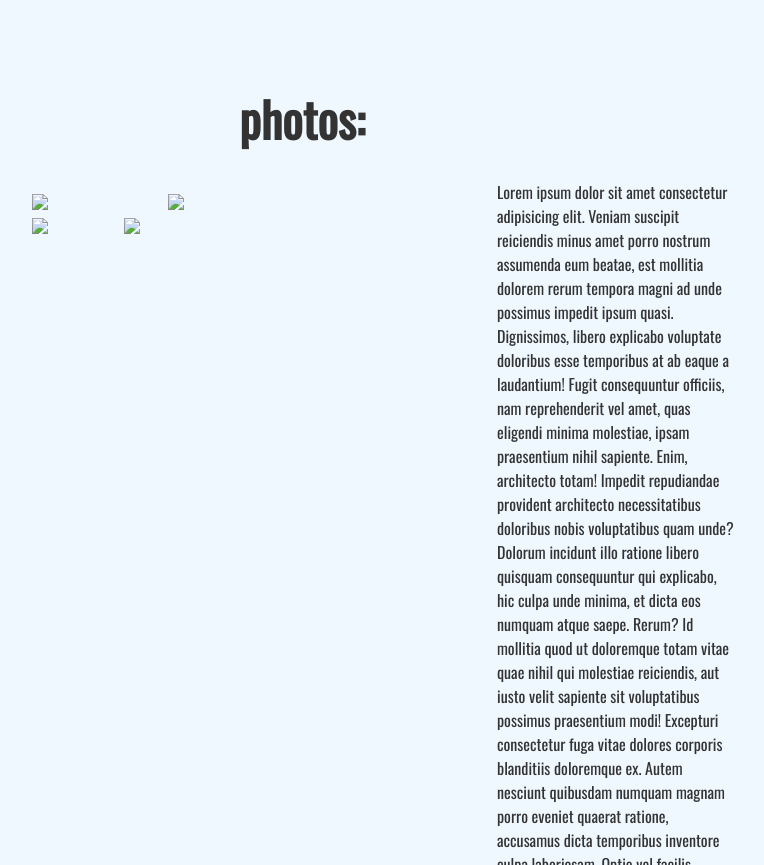
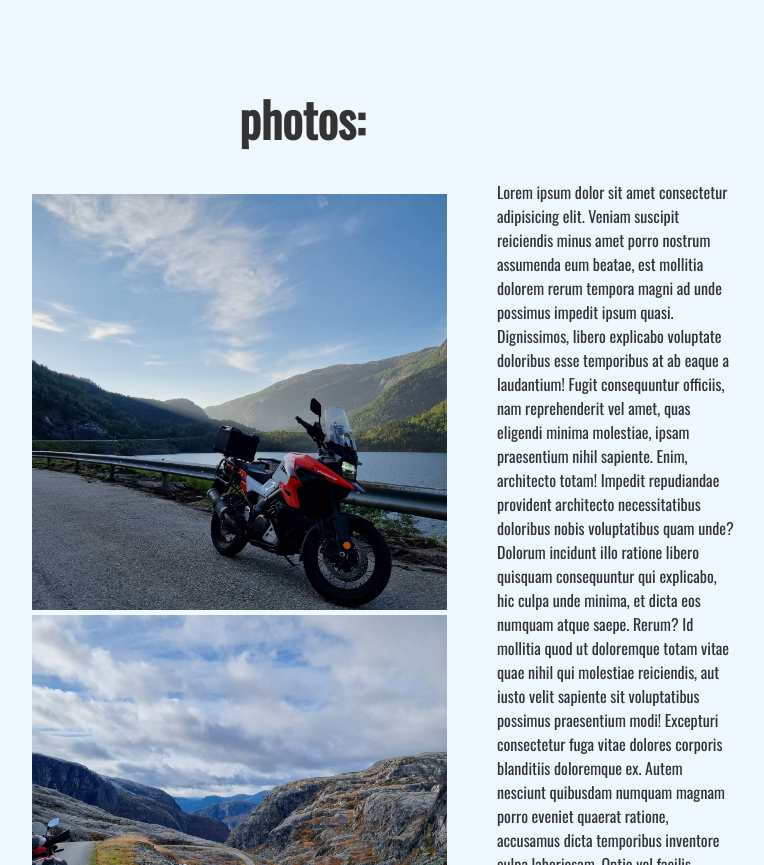
Before and after one commit to echorider1/assignment1.1live, a plain HTML site: page index.html in a window 1280 px wide. Shown: the part 1515-2380 px from the top of the page, without its empty margins (54-818 px from the left). Drawn offline with nearby package versions, Linux system fonts and the light colour scheme; the site is published under a folder, as on GitHub Pages, so addresses that start at the root find nothing.

Commit message:
Add files via upload

```diff
--- a/index.html
+++ b/index.html
@@ -53,10 +53,10 @@
             </section>
             <section id="photos">
                 <h2>photos:</h2>
-                <img src="/images/strom2.jpg" alt="photo of my v-strom" id="photo1">
-                <img src="/images/strom3.jpg" alt="a third photo of my motorcycle" id="photo2">
-                <img src="/images/strom4.jpg" alt="and a fourth!" id="photo3">
-                <img src="/images/strom5.jpg" alt="fifth?" id="photo4">
+                <img src="./images/strom2.jpg" alt="photo of my v-strom" id="photo1">
+                <img src="./images/strom3.jpg" alt="a third photo of my motorcycle" id="photo2">
+                <img src="./images/strom4.jpg" alt="and a fourth!" id="photo3">
+                <img src="./images/strom5.jpg" alt="fifth?" id="photo4">
             </section>
             <div id="photoInfo">
                     <p>Lorem ipsum dolor sit amet consectetur adipisicing elit. Veniam suscipit reiciendis minus amet porro nostrum assumenda eum beatae, est mollitia dolorem rerum tempora magni ad unde possimus impedit ipsum quasi.
--- a/styles.css
+++ b/styles.css
@@ -76,7 +76,7 @@ li {
 
 .bannerArea {
     max-width: 1440px;
-    background-image: url(/images/strom.jpg);
+    background-image: url(./images/strom.jpg);
     width: 100%;
 	height: 800px;
 	-webkit-background-size: cover;
```
